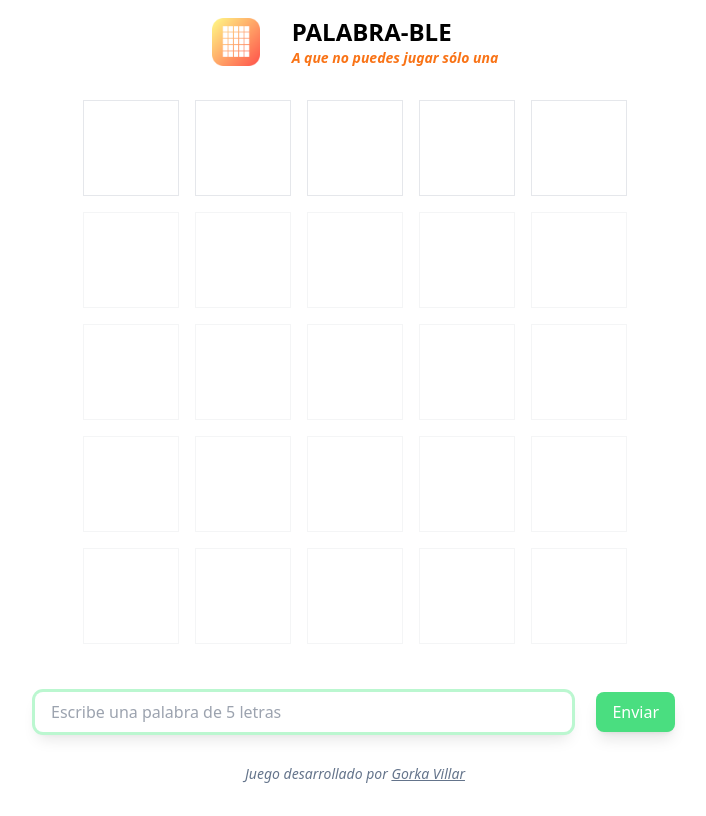
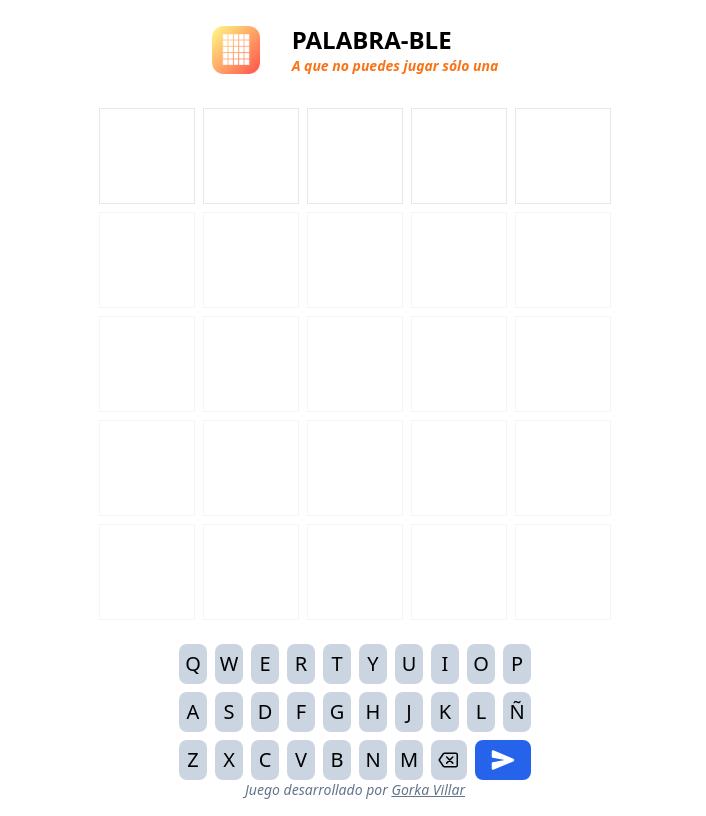
Before and after one commit to gorkavillara/palabrable, a React (Create React App) app: page / in a window 1280 px wide. Shown: the whole page, without its empty margins (285-991 px from the left). Built offline with nearby package versions, Linux system fonts and the light colour scheme.

Commit message:
Añadido teclado virtual

```diff
--- a/package.json
+++ b/package.json
@@ -9,6 +9,7 @@
     "list-react-files": "^0.2.0",
     "react": "^17.0.2",
     "react-dom": "^17.0.2",
+    "react-icons": "^4.3.1",
     "react-responsive-modal": "^6.2.0",
     "react-scripts": "5.0.0",
     "web-vitals": "^2.1.4"
--- a/src/App.js
+++ b/src/App.js
@@ -1,8 +1,9 @@
-import { useRef, useEffect, useState } from "react";
+import { useEffect, useState } from "react";
 import { Modal } from "react-responsive-modal";
 import 'react-responsive-modal/styles.css';
 import { palabras } from "./utils/palabras";
 import { successGifs, failGifs } from "./utils/list";
+import Keyboard from "./components/Keyboard";
 
 export default function App() {
   const [secretWordIndex, setSecretWordIndex] = useState(0);
@@ -15,8 +16,6 @@ export default function App() {
   const [modalOpen, setModalOpen] = useState(false)
   const [juego, setJuego] = useState("Juego")
 
-  const inputRef = useRef(null);
-
   useEffect(() => {
     const index = Math.floor(Math.random() * palabras.length);
     setSecretWordIndex(index);
@@ -27,7 +26,6 @@ export default function App() {
       .normalize("NFD")
       .replace(/[\u0300-\u036f]/g, "");
     setSecretWord(newSecretWord);
-    inputRef.current.focus();
   }, [secretWordIndex]);
 
   const sendWord = () => {
@@ -44,7 +42,6 @@ export default function App() {
       setTries(newTries);
     }
     setWord("");
-    inputRef.current.focus();
   };
 
   const getGifUrl = status => {
@@ -66,7 +63,16 @@ export default function App() {
     setUpdate(!update)
     setModalOpen(false)
     setStatus("")
-    inputRef.current.focus();
+  }
+
+  const type = key => {
+    if (key === "send") {
+      return sendWord();
+    }
+    if (key === "back") {
+      return setWord(word.substring(0, word.length - 1))
+    }
+    return setWord(word + key)
   }
 
   return (
@@ -76,7 +82,7 @@ export default function App() {
           console.log(e.key);
           if (e.key === "enter") return alert("hola");
         }}
-        className="flex flex-col items-center p-4 gap-8"
+        className="flex flex-col items-center p-6 gap-8"
       >
         <div className="flex items-center justify-center gap-8">
           <picture className="w-12 h-12 flex justify-center items-center"><img src="/palabrable_64.png" alt="logo" /></picture>
@@ -85,13 +91,13 @@ export default function App() {
             <h2 className="text-sm font-semibold italic text-orange-500">A que no puedes jugar sólo una</h2>
           </div>
         </div>
-        <div className="flex flex-col items-center justify-center gap-4 max-w-2xl">
+        <div className="flex flex-col items-center justify-center gap-2 max-w-2xl">
           {tries.map((tr, i) => i !== tryNumber ? (
-            <div key={i} className="w-full grid grid-cols-5 gap-4">
+            <div key={i} className="w-full grid grid-cols-5 gap-2">
               {[0, 1, 2, 3, 4].map((j) => (
                 <div
                   key={j}
-                  className={`border w-16 sm:w-24 h-16 sm:h-24 flex justify-center items-center uppercase text-5xl
+                  className={`border w-14 sm:w-24 h-14 sm:h-24 flex justify-center items-center uppercase font-bold text-4xl
                 ${typeof tr.at(j) === "undefined"
                       ? "bg-white"
                       : tr.at(j).toLowerCase() === secretWord.at(j).toLowerCase()
@@ -109,11 +115,11 @@ export default function App() {
               ))}
             </div>
           ) : (
-            <div key={i} className="w-full grid grid-cols-5 gap-4">
+            <div key={i} className="w-full grid grid-cols-5 gap-2">
               {[0, 1, 2, 3, 4].map((j) => (
                 <div
                   key={j}
-                  className={`border w-16 sm:w-24 h-16 sm:h-24 flex justify-center items-center uppercase bg-white text-5xl`}
+                  className={`border w-14 sm:w-24 h-14 sm:h-24 flex justify-center items-center uppercase bg-white font-bold text-4xl`}
                 >
                   {word.at(j)}
                 </div>
@@ -122,30 +128,7 @@ export default function App() {
           ))}
         </div>
       </div>
-      <div className="flex gap-2 px-4 items-center w-full max-w-2xl">
-        <input
-          type="text"
-          className="outline-none py-2 px-4 m-4 ml-0 shadow-lg rounded-lg focus:ring ring-green-200 flex-grow"
-          placeholder="Escribe una palabra de 5 letras"
-          ref={inputRef}
-          autoFocus={true}
-          value={word}
-          disabled={status !== ""}
-          onChange={(e) => setWord(e.target.value.substr(0, 5))}
-          onKeyDown={(e) => e.key === "Enter" && sendWord()}
-        />
-        {status === "" ? <button
-          className="bg-green-400 border-none shadow-lg rounded-lg py-2 px-4 text-white"
-          onClick={sendWord}
-        >
-          Enviar
-        </button> : <button
-          className="bg-blue-400 border-none shadow-lg rounded-lg py-2 px-4 text-white"
-          onClick={reset}
-        >
-          Reiniciar
-        </button>}
-      </div>
+      <Keyboard type={type} sendWord={sendWord} />
       <span className="mb-4 text-center italic text-sm text-slate-500"><span onClick={() => setJuego(secretWord)}>{juego}</span> desarrollado por <a href="https://gorkavillar.dev" target="_blank noreferrer" className="underline">Gorka Villar</a></span>
       <Modal
         showCloseIcon={false}
--- /dev/null
+++ b/src/components/Keyboard.jsx
@@ -0,0 +1,52 @@
+import React from "react";
+import { IoSend, IoBackspaceOutline } from "react-icons/io5"
+
+const keys = [
+  ["q", "w", "e", "r", "t", "y", "u", "i", "o", "p"],
+  ["a", "s", "d", "f", "g", "h", "j", "k", "l", "ñ"],
+  ["z", "x", "c", "v", "b", "n", "m", "back", "send"],
+];
+
+const Keyboard = ({ type }) => {
+  return (
+    <div className="flex flex-col items-center gap-2">
+      {keys.map((row, i) => (
+        <div className="flex justify-evenly items-center gap-2" key={i}>
+          {row.map((key, j) => (
+            <>
+              {key === "back" && (
+                <button
+                  key={j}
+                  className="bg-slate-300 w-9 h-10 rounded-lg uppercase text-2xl flex justify-center items-center"
+                  onClick={() => type(key)}
+                >
+                  <span><IoBackspaceOutline /></span>
+                </button>
+              )}
+              {key === "send" && (
+                <button
+                  key={j}
+                  className="bg-blue-600 text-white w-14 h-10 rounded-lg uppercase text-2xl flex justify-center items-center"
+                  onClick={() => type(key)}
+                >
+                  <span><IoSend /></span>
+                </button>
+              )}
+              {key !== "back" && key !== "send" && (
+                <button
+                  key={j}
+                  className="bg-slate-300 w-7 h-10 rounded-lg uppercase text-xl flex justify-center items-center"
+                  onClick={() => type(key)}
+                >
+                  <span>{key}</span>
+                </button>
+              )}
+            </>
+          ))}
+        </div>
+      ))}
+    </div>
+  );
+};
+
+export default Keyboard;
```
Also changed, not shown: 1 other file (tests, documents, lock files or other folders).
